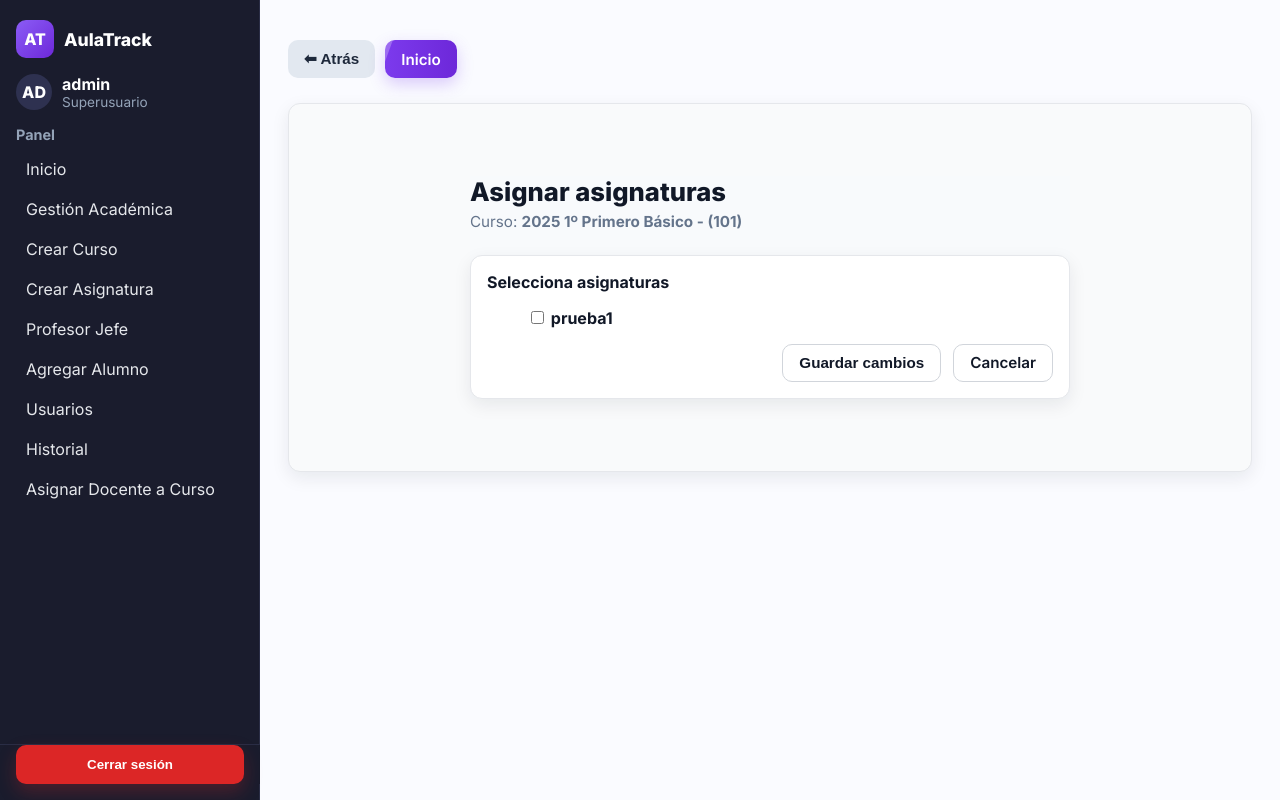
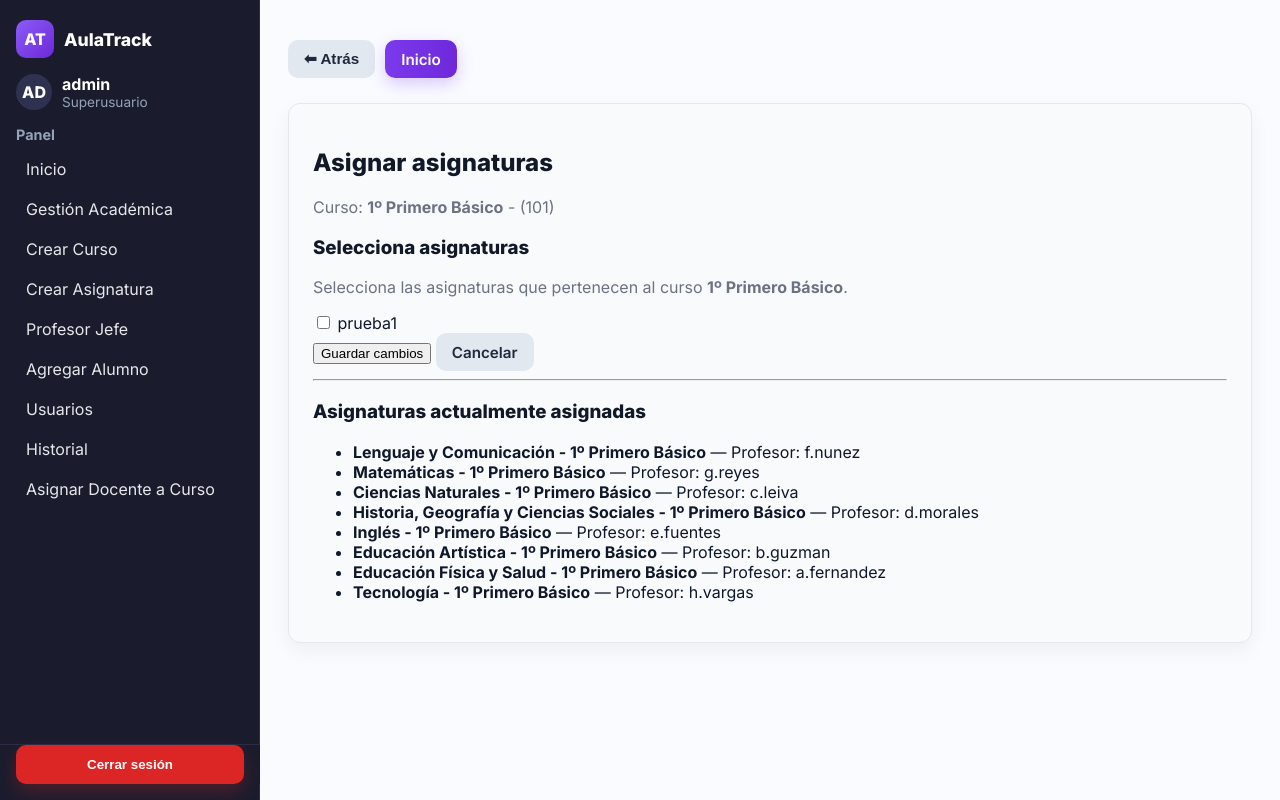
Before and after one commit to JordyBazan/Capstone, a Django app: page /cursos/11/asignaturas/ in a window 1280 px wide. Run offline with Django 5.2, Linux system fonts and the light colour scheme; a user stored in the database is signed in; data comes from the database, SQL or seed files in the repository; both versions use the stored data as it was after the commit; some libraries are stand-ins or nearby versions.

Commit message:
cambios historial y admin(usuario)

```diff
--- a/aulatrack/usuarios/templates/asignar_asignaturas_curso.html
+++ b/aulatrack/usuarios/templates/asignar_asignaturas_curso.html
@@ -1,37 +1,55 @@
-{% extends 'base.html' %}
+{% extends "base.html" %}
 {% load static %}
 
-{% block title %}Asignar asignaturas — {{ curso }}{% endblock %}
+{% block title %}Asignar Asignaturas{% endblock %}
+
 {% block extra_css %}
-<link rel="stylesheet" href="{% static 'css/crear_asignatura.css' %}">
-<style>
-  .form-card { max-width: 720px; margin: 1rem auto; padding: 1rem; }
-  .asignaturas-list { columns: 2; column-gap: 2rem; }
-  .asignaturas-list li { break-inside: avoid; margin-bottom: .5rem; list-style: none; }
-</style>
+<link rel="stylesheet" href="{% static 'css/asignar_asignaturas.css' %}">
 {% endblock %}
 
 {% block content %}
-<div class="page">
-  <h1>Asignar asignaturas</h1>
-  <div class="hint">Curso: <strong>{{ curso }}</strong></div>
+<div class="page-head flex-between">
+  <div>
+    <h1>Asignar asignaturas</h1>
+    <div class="hint">
+      Curso: <b>{{ curso.nombre }}</b> - ({{ curso.sala|default:"Sin sala asignada" }})
+    </div>
+  </div>
+</div>
 
-  <form method="post" class="form-card" novalidate>
+<div class="form-container">
+  <form method="post">
     {% csrf_token %}
-    <div class="field">
-      <label class="label">Selecciona asignaturas</label>
-      {# Puedes renderizar directo: {{ form.asignaturas }} #}
-      <ul class="asignaturas-list">
-        {% for cb in form.asignaturas %}
-        <li><label>{{ cb.tag }} {{ cb.choice_label }}</label></li>
-        {% endfor %}
-      </ul>
+    <h3>Selecciona asignaturas</h3>
+    <p class="hint">Selecciona las asignaturas que pertenecen al curso <b>{{ curso.nombre }}</b>.</p>
+
+    <div class="form-group">
+      {{ form.asignaturas }}
     </div>
 
-    <div class="actions">
-      <button class="btn primary" type="submit">Guardar cambios</button>
-      <a class="btn" href="{% url 'usuarios:cursos_lista' %}">Cancelar</a>
+    <div class="btn-group">
+      <button type="submit" class="btn-primary"> Guardar cambios</button>
+      <a href="{% url 'usuarios:cursos_lista' %}?page=2" class="btn-secondary">Cancelar</a>
     </div>
   </form>
+
+  {% if asignaturas_actuales %}
+  <hr>
+  <h3>Asignaturas actualmente asignadas</h3>
+  <ul class="list-current">
+    {% for asignatura in asignaturas_actuales %}
+      <li>
+        <b>{{ asignatura.nombre }}</b>
+        {% if asignatura.profesor %}
+          — Profesor: {{ asignatura.profesor.get_full_name|default:asignatura.profesor.username }}
+        {% else %}
+          — <span class="text-muted">Sin profesor asignado</span>
+        {% endif %}
+      </li>
+    {% empty %}
+      <li class="text-muted">No hay asignaturas asignadas aún.</li>
+    {% endfor %}
+  </ul>
+  {% endif %}
 </div>
 {% endblock %}
--- a/aulatrack/usuarios/templates/base.html
+++ b/aulatrack/usuarios/templates/base.html
@@ -51,7 +51,7 @@
                     <ul>
                         <li><a href="{% url 'usuarios:home_page' %}">Inicio</a></li>
 
-                        {# ✅ SUPERUSUARIO tiene acceso total #}
+                        {#  SUPERUSUARIO tiene acceso total #}
                         {% if user.is_superuser %}
                             <li><a href="{% url 'usuarios:cursos_lista' %}">Gestión Académica</a></li>
                             <li><a href="{% url 'usuarios:crear_curso' %}">Crear Curso</a></li>
@@ -62,7 +62,7 @@
                             <li><a href="{% url 'usuarios:historial_admin' %}">Historial</a></li>
                             <li><a href="{% url 'usuarios:asignar_docente_curso' %}">Asignar Docente a Curso</a></li>
 
-                        {# ✅ UTP sin acceso a Usuarios ni Historial #}
+                        {#  UTP sin acceso a Usuarios ni Historial #}
                         {% elif user.role == "utp" %}
                             <li><a href="{% url 'usuarios:cursos_lista' %}">Gestión Académica</a></li>
                             <li><a href="{% url 'usuarios:crear_curso' %}">Crear Curso</a></li>
--- a/aulatrack/usuarios/templates/gestion_usuario.html
+++ b/aulatrack/usuarios/templates/gestion_usuario.html
@@ -56,12 +56,16 @@
           <td>{{ usuario.email }}</td>
           <td>{{ usuario.get_role_display }}</td>
           <td class="cell-actions">
+            {% if not usuario.is_superuser %}
               <a class="link" href="{% url 'usuarios:editar_usuario' usuario.id %}">Editar</a>
               <a class="link text-danger"
                 href="{% url 'usuarios:eliminar_usuario' usuario.id %}"
                 onclick="return confirm('¿Estás seguro de que deseas eliminar este usuario?');">
                 Eliminar
               </a>
+            {% else %}
+              <span class="text-muted">(Tú) Administrador del sistema</span>
+            {% endif %}
           </td>
         </tr>
       {% empty %}
--- a/aulatrack/usuarios/views.py
+++ b/aulatrack/usuarios/views.py
@@ -42,7 +42,7 @@
 # =========================================================
 
 def es_utp(user):
-    # ✅ Permite tanto al rol UTP como al superusuario
+    #  Permite tanto al rol UTP como al superusuario
     return (hasattr(user, 'role') and user.role == 'utp') or user.is_superuser
 
 # =========================================================
@@ -444,10 +444,10 @@
                 a.curso = curso
                 a.save()
 
-            messages.success(request, f"✅ Se asignaron {nuevas_asignaturas.count()} asignaturas al curso {curso}.")
+            messages.success(request, f" Se asignaron {nuevas_asignaturas.count()} asignaturas al curso {curso}.")
             return redirect("usuarios:cursos_lista")
         else:
-            messages.error(request, "❌ Error al procesar el formulario.")
+            messages.error(request, " Error al procesar el formulario.")
     else:
         # Solo mostrar asignaturas sin curso o ya asignadas a este curso
         form = AsignarAsignaturasForm(initial={
@@ -527,7 +527,7 @@
             curso.save(update_fields=["profesor_jefe"])
             registrar_accion(request.user, curso, CHANGE, f"Profesor Jefe asignado: {docente.get_full_name() or docente.username}")
             messages.success(request, f"Se asignó a «{docente.username}» como profesor jefe de «{curso}».")
-            return redirect("usuarios:cursos_lista")  # ✅ corregido
+            return redirect("usuarios:cursos_lista")  #  corregido
         messages.error(request, "Revisa los errores del formulario.")
     else:
         form = AsignarProfesorJefeForm(initial_curso=initial_curso)
@@ -982,8 +982,8 @@
 def seleccionar_asignatura(request, curso_id):
     curso = get_object_or_404(Curso, id=curso_id)
 
-    # Caso 1: UTP o admin -> ve todas las asignaturas
-    if getattr(request.user, "role", None) in ["utp", "admin"]:
+    # Caso 1: UTP o Superusuario -> puede ver TODAS las asignaturas del curso
+    if getattr(request.user, "role", None) == "utp" or request.user.is_superuser:
         asignaturas = Asignatura.objects.filter(curso=curso).order_by("nombre")
 
     # Caso 2: Docente -> puede ver todas si es profesor jefe de este curso
@@ -1003,10 +1003,12 @@
         asignaturas = Asignatura.objects.none()
 
     context = {
-        'curso': curso,
-        'asignaturas': asignaturas,
+        "curso": curso,
+        "asignaturas": asignaturas,
     }
-    return render(request, 'seleccionar_asignatura.html', context)
+    return render(request, "seleccionar_asignatura.html", context)
+
+
 
 @login_required
 def libro_notas(request, curso_id, asignatura_id):
@@ -1019,76 +1021,91 @@
     columnas_notas = range(1, 11)
 
     # ===========================
-    # Si el usuario guarda notas
+    # Validación de permisos
     # ===========================
-    if request.method == 'POST':
+    puede_editar = (
+        request.user.role == "docente"
+        and asignatura.profesor_id == request.user.id
+    ) or request.user.role in ["utp"] or request.user.is_superuser
+
+    # ===========================
+    # Guardar notas (solo docente o UTP)
+    # ===========================
+    if request.method == "POST":
+        if not puede_editar:
+            messages.error(request, " No tienes permisos para modificar estas notas.")
+            return redirect("usuarios:libro_notas", curso_id=curso.id, asignatura_id=asignatura.id)
+
         cambios = 0
+        cambios_detalle = []
+
         for alumno in alumnos:
             for i in columnas_notas:
-                key = f'nota_{alumno.id}_{i}'
+                key = f"nota_{alumno.id}_{i}"
                 valor = request.POST.get(key)
+
                 if valor:
                     try:
                         valor = float(valor)
                     except ValueError:
                         continue
 
-                    # 🔹 Crear o actualizar nota SOLO de esta asignatura
-                    Nota.objects.update_or_create(
+                    nota, created = Nota.objects.update_or_create(
                         alumno=alumno,
-                        asignatura=asignatura,  # asignatura actual
+                        asignatura=asignatura,
                         numero=i,
                         defaults={
-                            'valor': valor,
-                            'profesor': request.user,
-                            'evaluacion': f"nota_{i}",
-                        }
+                            "valor": valor,
+                            "profesor": request.user,
+                            "evaluacion": f"Nota {i}",
+                        },
                     )
                     cambios += 1
+                    cambios_detalle.append(
+                        f"{'Creada' if created else 'Actualizada'} Nota {i}: {valor:.1f} para {alumno.nombres} {alumno.apellidos}"
+                    )
 
-        # 🔹 Registrar acción
+        # Registrar acción (solo una entrada consolidada)
         registrar_accion(
             request.user,
             asignatura,
             CHANGE,
-            f"Notas registradas/actualizadas: {cambios} cambios en {curso} - {asignatura.nombre}"
+            f" Modificación de notas en {curso.nombre} - {asignatura.nombre}: {cambios} cambios.\n"
+            + "\n".join(cambios_detalle[:10])
         )
-        messages.success(request, " Notas guardadas correctamente.")
-        return redirect('usuarios:libro_notas', curso_id=curso.id, asignatura_id=asignatura.id)
+        messages.success(request, f" {cambios} notas guardadas correctamente.")
+        return redirect("usuarios:libro_notas", curso_id=curso.id, asignatura_id=asignatura.id)
 
     # ===========================
-    # Mostrar solo notas de esta asignatura
+    # Mostrar notas
     # ===========================
     notas_por_alumno = {}
     for alumno in alumnos:
-        # 🔹 Traer solo las notas del alumno en la asignatura actual
-        notas_queryset = Nota.objects.filter(alumno=alumno, asignatura=asignatura)
-        notas_dict = {n.numero: n.valor for n in notas_queryset}
+        notas_queryset = Nota.objects.filter(alumno=alumno, asignatura=asignatura).order_by("numero")
+        notas_dict = {n.numero: n for n in notas_queryset}
 
-        # Crear lista ordenada del 1 al 10
         notas_lista = [notas_dict.get(i, None) for i in columnas_notas]
-
-        # Calcular promedio (solo de esta asignatura)
-        notas_validas = [v for v in notas_lista if v is not None]
-        promedio = round(sum(notas_validas) / len(notas_validas), 1) if notas_validas else None
+        valores = [n.valor for n in notas_lista if n and n.valor is not None]
+        promedio = round(sum(valores) / len(valores), 1) if valores else None
 
         notas_por_alumno[alumno] = {
-            'notas': notas_lista,
-            'promedio': promedio
+            "notas": notas_lista,
+            "promedio": promedio,
         }
 
     # ===========================
-    # Contexto
+    # Contexto para el template
     # ===========================
     context = {
-        'curso': curso,
-        'asignatura': asignatura,
-        'alumnos': alumnos,
-        'notas_por_alumno': notas_por_alumno,
-        'columnas_notas': columnas_notas,
+        "curso": curso,
+        "asignatura": asignatura,
+        "alumnos": alumnos,
+        "notas_por_alumno": notas_por_alumno,
+        "columnas_notas": columnas_notas,
+        "puede_editar": puede_editar,
     }
 
-    return render(request, 'notas.html', context)
+    return render(request, "notas.html", context)
 
 # =========================================================
 # Anotaciones (CON REGISTRO)
@@ -1160,7 +1177,13 @@
 
 def editar_usuario(request, id):
     usuario = get_object_or_404(Usuario, id=id)
-    roles = Usuario.ROLE_CHOICES  # Tus roles definidos en el modelo
+
+    #  Evitar editar el superusuario
+    if usuario.is_superuser:
+        messages.warning(request, " No puedes editar al usuario administrador del sistema.")
+        return redirect('usuarios:gestion_usuario')
+
+    roles = Usuario.ROLE_CHOICES
 
     if request.method == 'POST':
         usuario.nombres = request.POST.get('nombres')
@@ -1181,29 +1204,39 @@
 
 def eliminar_usuario(request, id):
     usuario = get_object_or_404(Usuario, id=id)
-    if request.method == "POST" or request.method == "GET":
+
+    #  Bloquear eliminación del superusuario
+    if usuario.is_superuser:
+        messages.warning(request, " No puedes eliminar al usuario administrador del sistema.")
+        return redirect('usuarios:gestion_usuario')
+
+    if request.method in ["POST", "GET"]:
         registrar_accion(request.user, usuario, DELETION, "Usuario eliminado desde vista personalizada")
         usuario.delete()
-        messages.success(request, "Usuario eliminado correctamente.")
+        messages.success(request, f"Usuario {usuario.username} eliminado correctamente.")
         return redirect('usuarios:gestion_usuario')
-    # return render(request, 'usuario_eliminar_confirmar.html', {'usuario': usuario})
+
 
 # =========================================================
 # Historial de Acciones (Admin Log)
 # =========================================================
 @user_passes_test(es_utp)
 def historial_acciones_admin(request):
-    """Historial profesional con filtros, colores y exportación PDF elegante y legible."""
+    """Historial completo de todas las acciones sin paginación, con columnas alineadas."""
     import io
     from django.template.loader import render_to_string
+    from django.utils import timezone
+    from reportlab.lib.pagesizes import landscape, A4
+    from reportlab.lib import colors
+    from reportlab.platypus import SimpleDocTemplate, Table, TableStyle, Paragraph, Spacer
+    from reportlab.lib.styles import getSampleStyleSheet, ParagraphStyle
+    from reportlab.lib.units import mm
 
-    # =============================
-    # FILTROS Y DATOS
-    # =============================
     logs = (
         LogEntry.objects.select_related("user", "content_type")
         .order_by("-action_time")
     )
+
     accion = request.GET.get("accion")
     usuario_id = request.GET.get("usuario")
     modelo = request.GET.get("modelo")
@@ -1215,132 +1248,93 @@
     if modelo:
         logs = logs.filter(content_type__model=modelo.lower())
 
-    # =============================
-    # EXPORTACIÓN PDF
-    # =============================
     if "pdf" in request.GET:
-        try:
-            # Intentar con WeasyPrint
-            from weasyprint import HTML
-            html_str = render_to_string("historial_pdf.html", {
-                "logs": logs,
-                "usuario": request.user,
-                "fecha_gen": timezone.localtime(),
-            })
-            pdf = HTML(string=html_str, base_url=request.build_absolute_uri()).write_pdf()
-        except Exception:
-            # -----------------------------
-            # Fallback con ReportLab
-            # -----------------------------
-            from reportlab.lib.pagesizes import landscape, A4
-            from reportlab.lib import colors
-            from reportlab.platypus import (
-                SimpleDocTemplate, Table, TableStyle, Paragraph, Spacer
-            )
-            from reportlab.lib.styles import getSampleStyleSheet
-            from reportlab.lib.units import mm
+        buffer = io.BytesIO()
+        doc = SimpleDocTemplate(
+            buffer,
+            pagesize=landscape(A4),
+            leftMargin=18 * mm,
+            rightMargin=18 * mm,
+            topMargin=18 * mm,
+            bottomMargin=18 * mm,
+        )
 
-            buffer = io.BytesIO()
-            doc = SimpleDocTemplate(
-                buffer,
-                pagesize=landscape(A4),  # 🔹 horizontal para más espacio
-                leftMargin=10 * mm,
-                rightMargin=10 * mm,
-                topMargin=14 * mm,
-                bottomMargin=14 * mm,
-            )
-            styles = getSampleStyleSheet()
-            story = []
+        styles = getSampleStyleSheet()
+        style_normal = ParagraphStyle(
+            "normal",
+            fontSize=8,
+            leading=10,
+            textColor=colors.HexColor("#111827"),
+        )
+        style_accion = ParagraphStyle(
+            "accion",
+            fontSize=8,
+            leading=10,
+            alignment=1,  # centrado
+        )
 
-            # Título y metadatos
-            story.append(Paragraph("<b>Historial de Acciones - AulaTrack</b>", styles["Title"]))
-            story.append(Paragraph(
-                f"Generado por: {request.user.get_full_name() or request.user.username}", styles["Normal"]
-            ))
-            story.append(Paragraph(
-                f"Fecha: {timezone.localtime().strftime('%d/%m/%Y %H:%M')}", styles["Normal"]
-            ))
-            story.append(Spacer(1, 8))
+        story = []
+        story.append(Paragraph("<b>Historial de Acciones - AulaTrack</b>", styles["Title"]))
+        story.append(Spacer(1, 4))
+        story.append(Paragraph(f"<b>Generado por:</b> {request.user.get_full_name() or request.user.username}", styles["Normal"]))
+        story.append(Paragraph(f"<b>Fecha:</b> {timezone.localtime().strftime('%d/%m/%Y %H:%M')}", styles["Normal"]))
+        story.append(Spacer(1, 10))
 
-            # Encabezados y datos
-            data = [["Fecha", "Usuario", "Acción", "Modelo", "Objeto", "Detalle"]]
+        data = [["Fecha", "Usuario", "Acción", "Modelo", "Objeto", "Detalle"]]
 
-            for log in logs:
-                if log.action_flag == 1:
-                    accion_str = "Creación"
-                elif log.action_flag == 2:
-                    accion_str = "Edición"
-                elif log.action_flag == 3:
-                    accion_str = "Eliminación"
-                else:
-                    accion_str = "Otro"
+        for log in logs:
+            if log.action_flag == 1:
+                accion_str = "<font color='#16a34a'><b>Creación</b></font>"
+            elif log.action_flag == 2:
+                accion_str = "<font color='#2563eb'><b>Edición</b></font>"
+            elif log.action_flag == 3:
+                accion_str = "<font color='#dc2626'><b>Eliminación</b></font>"
+            else:
+                accion_str = "<font color='#6b7280'><b>Otro</b></font>"
 
-                data.append([
-                    log.action_time.strftime("%d/%m/%Y %H:%M"),
-                    log.user.get_full_name() or log.user.username,
-                    accion_str,
-                    log.content_type.model,
-                    log.object_repr,
-                    log.change_message or "",
-                ])
+            detalle = log.change_message or "—"
+            detalle = detalle.replace("\n", "<br/>• ")
+            detalle = f"<font color='#334155'>• {detalle}</font>"
 
-            # 🔹 Definir anchos equilibrados para A4 horizontal
-            col_widths = [25 * mm, 35 * mm, 25 * mm, 25 * mm, 40 * mm, 85 * mm]
+            data.append([
+                Paragraph(log.action_time.strftime("%d/%m/%Y %H:%M"), style_normal),
+                Paragraph(log.user.get_full_name() or log.user.username, style_normal),
+                Paragraph(accion_str, style_accion),
+                Paragraph(log.content_type.model.capitalize(), style_normal),
+                Paragraph(log.object_repr or "—", style_normal),
+                Paragraph(detalle, style_normal),
+            ])
 
-            # 🔹 Convertir texto largo en párrafos envolventes
-            wrap_style = styles["Normal"]
-            wrap_style.fontSize = 8
-            wrap_style.leading = 9
+        # 🔹 Ajuste de anchos balanceados
+        table = Table(
+            data,
+            repeatRows=1,
+            colWidths=[25 * mm, 30 * mm, 25 * mm, 35 * mm, 55 * mm, 110 * mm],
+        )
 
-            wrapped_data = []
-            for row in data:
-                wrapped_row = []
-                for cell in row:
-                    if isinstance(cell, str):
-                        wrapped_row.append(Paragraph(cell, wrap_style))
-                    else:
-                        wrapped_row.append(cell)
-                wrapped_data.append(wrapped_row)
+        table.setStyle(TableStyle([
+            ("BACKGROUND", (0, 0), (-1, 0), colors.HexColor("#f1f5f9")),
+            ("TEXTCOLOR", (0, 0), (-1, 0), colors.HexColor("#111827")),
+            ("FONTNAME", (0, 0), (-1, 0), "Helvetica-Bold"),
+            ("FONTSIZE", (0, 0), (-1, 0), 9),
+            ("ALIGN", (0, 0), (-1, 0), "CENTER"),
+            ("VALIGN", (0, 0), (-1, -1), "TOP"),
+            ("GRID", (0, 0), (-1, -1), 0.25, colors.HexColor("#cbd5e1")),
+            ("ROWBACKGROUNDS", (0, 1), (-1, -1), [colors.white, colors.HexColor("#f8fafc")]),
+            ("LEFTPADDING", (0, 0), (-1, -1), 5),
+            ("RIGHTPADDING", (0, 0), (-1, -1), 5),
+            ("TOPPADDING", (0, 0), (-1, -1), 5),
+            ("BOTTOMPADDING", (0, 0), (-1, -1), 5),
+        ]))
 
-            # Crear tabla
-            table = Table(wrapped_data, repeatRows=1, colWidths=col_widths)
-            table.setStyle(TableStyle([
-                ("BACKGROUND", (0, 0), (-1, 0), colors.HexColor("#f0f0f0")),
-                ("GRID", (0, 0), (-1, -1), 0.25, colors.grey),
-                ("FONTNAME", (0, 0), (-1, 0), "Helvetica-Bold"),
-                ("FONTSIZE", (0, 0), (-1, -1), 8),
-                ("VALIGN", (0, 0), (-1, -1), "TOP"),
-                ("ALIGN", (0, 0), (-1, -1), "LEFT"),
-                ("LEFTPADDING", (0, 0), (-1, -1), 3),
-                ("RIGHTPADDING", (0, 0), (-1, -1), 3),
-                ("TOPPADDING", (0, 0), (-1, -1), 2),
-                ("BOTTOMPADDING", (0, 0), (-1, -1), 2),
-                ("ROWBACKGROUNDS", (0, 1), (-1, -1),
-                    [colors.white, colors.HexColor("#fafafa")]),
-            ]))
-
-            story.append(table)
-
-            # Pie de página
-            story.append(Spacer(1, 10))
-            story.append(Paragraph(
-                "<i>Documento generado automáticamente por AulaTrack</i>", styles["Normal"]
-            ))
-
-            # Construcción del PDF
-            doc.build(story)
-            pdf = buffer.getvalue()
-            buffer.close()
+        story.append(table)
+        doc.build(story)
+        pdf = buffer.getvalue()
+        buffer.close()
 
         response = HttpResponse(pdf, content_type="application/pdf")
         response["Content-Disposition"] = 'attachment; filename="Historial_AulaTrack.pdf"'
         return response
-
-    # =============================
-    # PAGINACIÓN (vista normal)
-    # =============================
-    paginator = Paginator(logs, 25)
-    page_obj = paginator.get_page(request.GET.get("page"))
 
     usuarios = Usuario.objects.all().order_by("first_name", "last_name")
     modelos = (
@@ -1350,7 +1344,7 @@
     )
 
     return render(request, "historial_admin.html", {
-        "page_obj": page_obj,
+        "logs": logs,
         "usuarios": usuarios,
         "modelos": modelos,
         "accion_filtrada": accion,
```
Also changed, not shown: aulatrack/usuarios/models.py (+12 -0 lines), aulatrack/usuarios/templates/historial_admin.html (+5 -13 lines), aulatrack/usuarios/templates/notas.html (+56 -25 lines), aulatrack/db.sqlite3, aulatrack/usuarios/migrations/0003_alter_asignatura_descripcion_and_more.py (added). Lines whose indentation alone changed are shown as unchanged.
